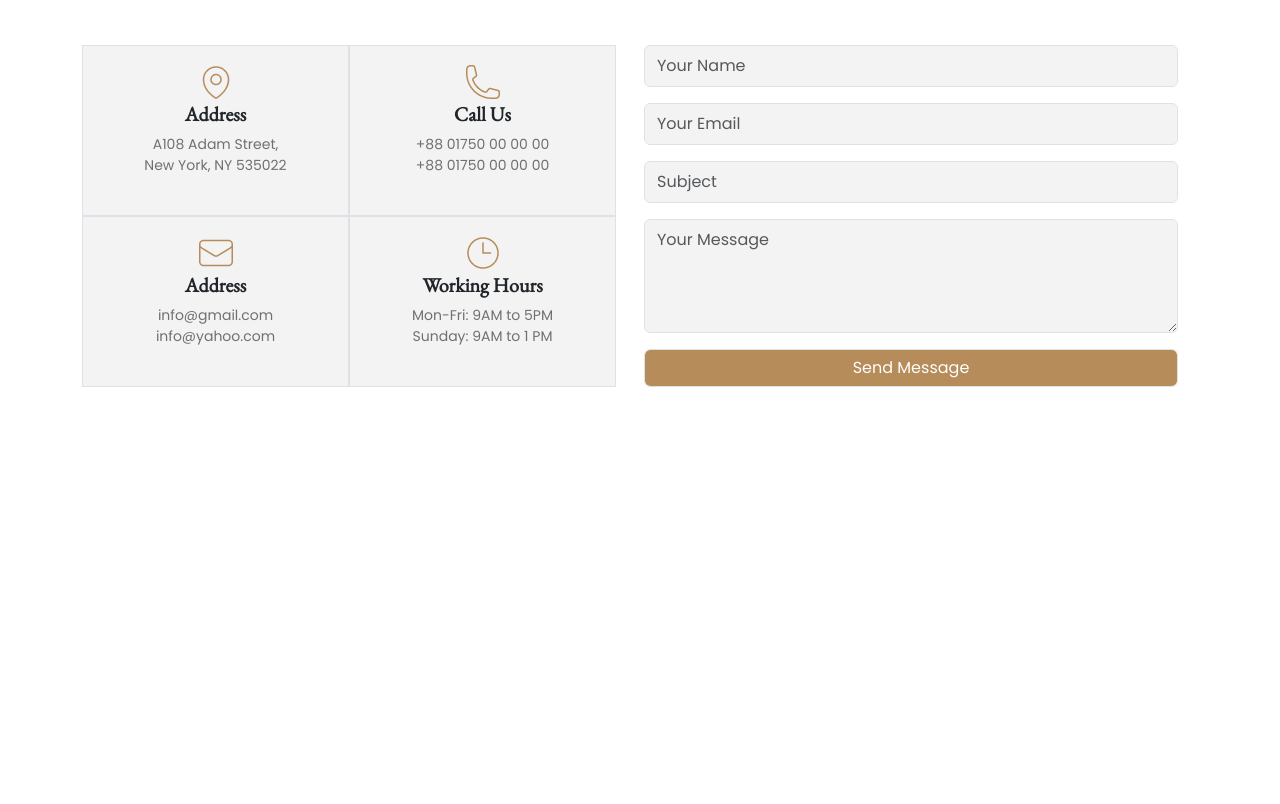
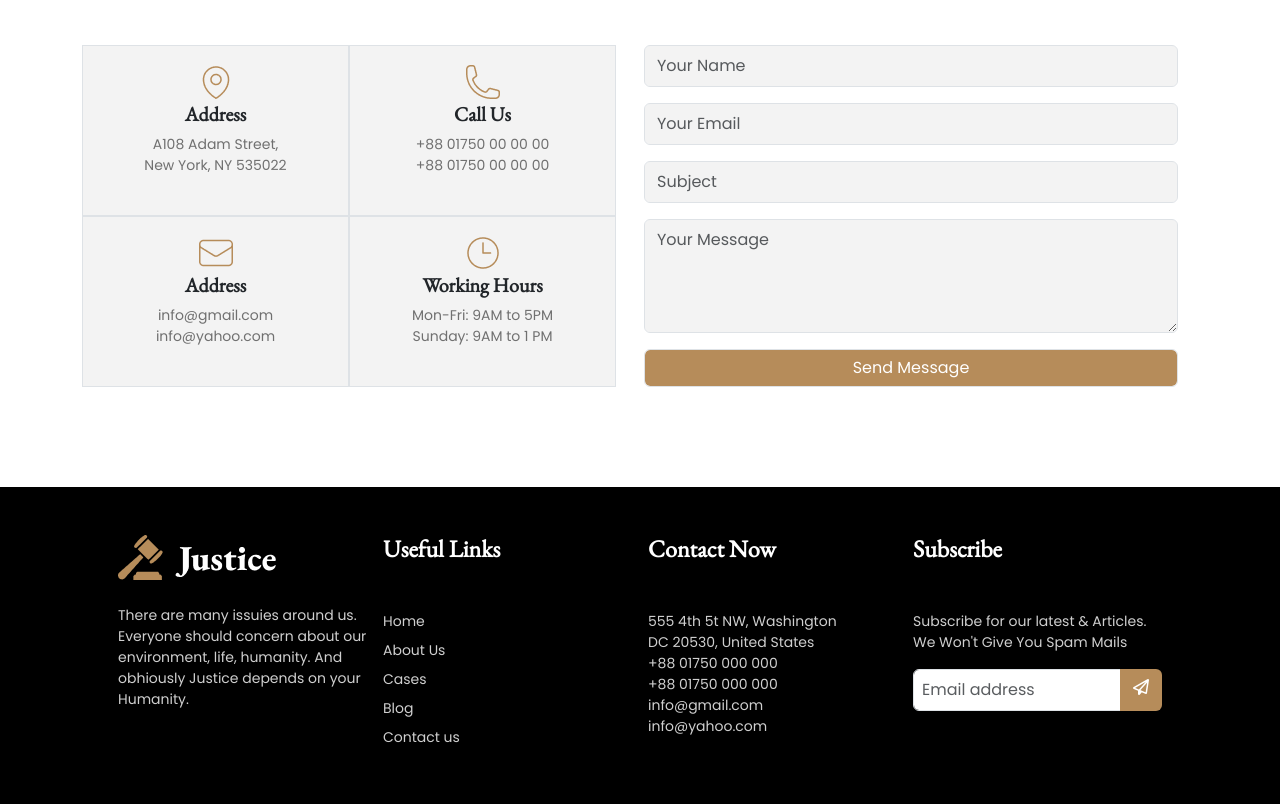
Before and after one commit to Bayshakhe/legal-solution-website, a plain HTML site: page index.html in a window 1280 px wide. Shown: the part 3520-4324 px from the top of the page. Before the commit the page ends 4007 px from the top, so only its background shows below. Drawn offline with nearby package versions, Linux system fonts and the light colour scheme; files whose address does not match are found by name.

Commit message:
footer section done

```diff
--- a/index.html
+++ b/index.html
@@ -32,7 +32,7 @@
                 <a class="navbar-brand" href="#"><img src="./images/logo2.png" alt=""></a>
               </div>
               <button class="navbar-toggler" type="button" data-bs-toggle="collapse" data-bs-target="#navbarSupportedContent" aria-controls="navbarSupportedContent" aria-expanded="false" aria-label="Toggle navigation">
-                <span class="navbar-toggler-icon"><i class="fa-regular fa-chart-bar fs-1 text-brown"></i></span>
+              <i class="fa-regular fa-chart-bar fs-1 text-brown"></i>
               </button>
               <!-- nav manu -->
               <div class="collapse navbar-collapse" id="navbarSupportedContent">
@@ -308,11 +308,52 @@
             </form>
           </div>
         </section>
-
     </main>
 
     <!-- footer -->
-    <footer>
+    <footer class="bg-black">
+      <div class="container text-light-gray p-5">
+        <div class="row g-3">
+          <div class="col-6 col-md-3">
+            <img class="mb-4 img-fluid pe-3" src="./images/logo.png" alt="">
+            <div>There are many issuies around us. Everyone should concern     about our environment, life, humanity.
+              And obhiously Justice depends on your Humanity.</div>
+          </div>
+          <div class="col-6 col-md-3">
+            <h4 class="text-white mb-5">Useful Links</h4>
+            <div>
+              <ul class="navbar-nav">
+                <li class="pb-2">Home</li>
+                <li class="pb-2">About Us</li>
+                <li class="pb-2">Cases</li>
+                <li class="pb-2">Blog</li>
+                <li class="pb-2">Contact us</li>
+              </ul>
+            </div>
+          </div>
+          <div class="col-6 col-md-3">
+            <h4 class="text-white mb-5">Contact Now</h4>
+            <div>
+              555 4th 5t NW, Washington <br> DC 20530, United States
+            </div>
+            <div>
+              +88 01750 000 000 <br> +88 01750 000 000
+            </div>
+            <div>
+              info@gmail.com <br> info@yahoo.com
+            </div>
+          </div>
+          <div class="col-6 col-md-3">
+            <h4 class="text-white mb-5">Subscribe</h4>
+            <div>
+              Subscribe for our latest & Articles. We Won't Give You Spam Mails
+            </div>
+              <div class="input-group mx-auto mt-3">
+                  <input type="text" class="form-control p-2" placeholder="Email address">
+                  <span class="input-group-text btn bg-brown text-white search-btn" id="basic-addon2"><i class="fa-regular fa-paper-plane"></i></span>
+              </div>
+        </div>
+      </div>
     </footer>
 
 
--- a/style.css
+++ b/style.css
@@ -56,13 +56,13 @@ p{
     background-size: cover;
     background-blend-mode: multiply;
 }
+.text-light-gray{
+    color: #CFCFCF;
+    font-size: 14px;
+}
 
 
 
-
-@media (min-width: 576px) {
-
- }
  @media (min-width: 768px) {
     h1{
         font-size: 65px;
```
